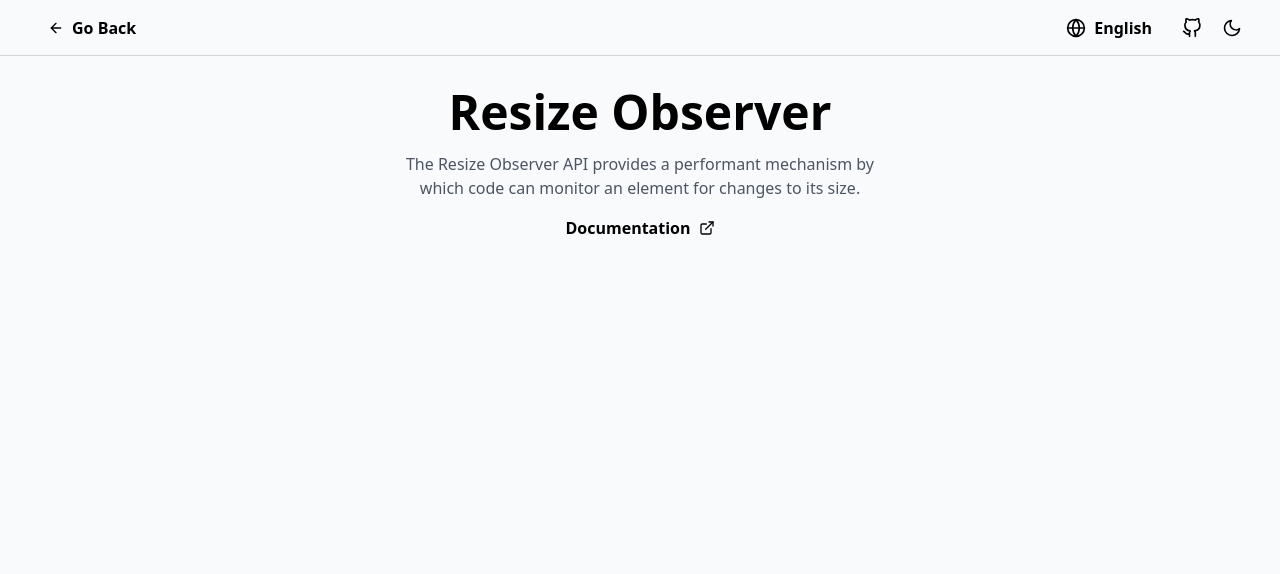
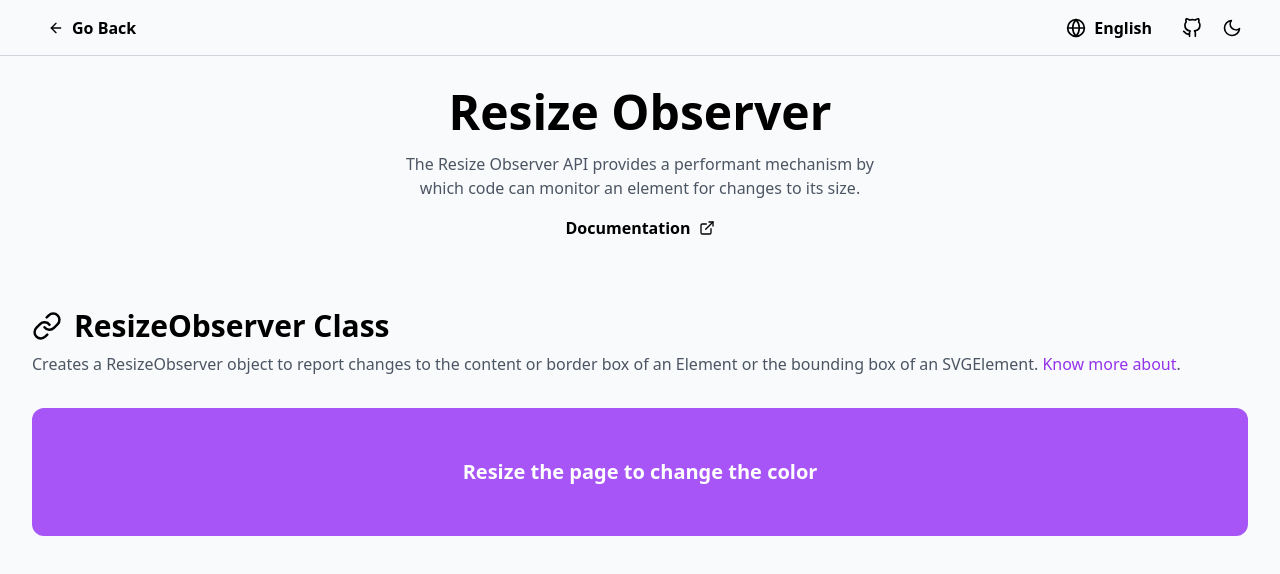
Before and after one commit to LuanEdCosta/react-web-apis, a React (Vite) app: page /resize-observer in a window 1280 px wide. Shown: the top 574 px of the page. Built offline with nearby package versions, Linux system fonts and the light colour scheme.

Commit message:
Create ResizeObserver example

```diff
--- /dev/null
+++ b/src/locales/EN/ResizeObserver.json
@@ -0,0 +1,7 @@
+{
+  "resizeObserverClass": {
+    "title": "ResizeObserver Class",
+    "subtitle": "Creates a ResizeObserver object to report changes to the content or border box of an Element or the bounding box of an SVGElement.",
+    "elementText": "Resize the page to change the color"
+  }
+}
--- a/src/locales/EN/index.ts
+++ b/src/locales/EN/index.ts
@@ -6,3 +6,4 @@ export { default as WebCrypto } from './WebCrypto.json'
 export { default as Languages } from './Languages.json'
 export { default as NotSupported } from './NotSupported.json'
 export { default as PageVisibility } from './PageVisibility.json'
+export { default as ResizeObserver } from './ResizeObserver.json'
--- /dev/null
+++ b/src/locales/PT_BR/ResizeObserver.json
@@ -0,0 +1,7 @@
+{
+  "resizeObserverClass": {
+    "title": "Classe ResizeObserver",
+    "subtitle": "Cria um objeto ResizeObserver para relatar alterações no conteúdo ou na caixa de borda de um Element ou na caixa delimitadora de um SVGElement.",
+    "elementText": "Redimensione a página para mudar a cor"
+  }
+}
--- a/src/locales/PT_BR/index.ts
+++ b/src/locales/PT_BR/index.ts
@@ -6,3 +6,4 @@ export { default as WebCrypto } from './WebCrypto.json'
 export { default as Languages } from './Languages.json'
 export { default as NotSupported } from './NotSupported.json'
 export { default as PageVisibility } from './PageVisibility.json'
+export { default as ResizeObserver } from './ResizeObserver.json'
--- a/src/pages/ResizeObserver/Links.ts
+++ b/src/pages/ResizeObserver/Links.ts
@@ -1,3 +1,9 @@
 export const LINKS = {
   DOCS: 'https://developer.mozilla.org/en-US/docs/Web/API/Resize_Observer_API',
+
+  COMPATIBILITY:
+    'https://developer.mozilla.org/en-US/docs/Web/API/Resize_Observer_API#browser_compatibility',
+
+  RESIZE_OBSERVER_CLASS:
+    'https://developer.mozilla.org/en-US/docs/Web/API/ResizeObserver/ResizeObserver',
 }
--- /dev/null
+++ b/src/pages/ResizeObserver/ResizeObserverClass.tsx
@@ -0,0 +1,61 @@
+import { useEffect, useMemo, useState } from 'react'
+import { useTranslation } from 'react-i18next'
+
+import { SectionHeader, ExternalLink } from 'src/components'
+
+import { LINKS } from './Links'
+
+export const ResizeObserverClass: React.FC = () => {
+  const { t } = useTranslation('ResizeObserver', {
+    keyPrefix: 'resizeObserverClass',
+  })
+
+  const { t: t1 } = useTranslation('Common')
+
+  const [elementColor, setElementColor] = useState('bg-purple-500')
+
+  const resizeObserver = useMemo(() => {
+    return new window.ResizeObserver((entries) => {
+      entries.forEach((entry) => {
+        if (entry.target.clientWidth < 1000) {
+          setElementColor('bg-green-500')
+        } else {
+          setElementColor('bg-purple-500')
+        }
+      })
+    })
+  }, [])
+
+  useEffect(() => {
+    resizeObserver.observe(document.documentElement)
+    return () => {
+      resizeObserver.unobserve(document.documentElement)
+    }
+  }, [resizeObserver])
+
+  return (
+    <div>
+      <SectionHeader
+        className="mb-8"
+        title={t('title')}
+        anchor="resizeObserverClass"
+        subtitle={
+          <>
+            <span>{t('subtitle')}</span>
+            &nbsp;
+            <ExternalLink href={LINKS.RESIZE_OBSERVER_CLASS}>
+              {t1('knowMoreAbout')}
+            </ExternalLink>
+            <span>.</span>
+          </>
+        }
+      />
+
+      <div
+        className={`h-32 w-full rounded-xl flex items-center justify-center font-bold text-xl text-white ${elementColor}`}
+      >
+        {t('elementText')}
+      </div>
+    </div>
+  )
+}
--- a/src/pages/ResizeObserver/index.tsx
+++ b/src/pages/ResizeObserver/index.tsx
@@ -1,12 +1,25 @@
 import { PageLayout } from 'src/layout'
-import { Navbar } from 'src/components'
+import { APINotSupported, Navbar } from 'src/components'
 
+import { LINKS } from './Links'
 import { Header } from './Header'
+import { ResizeObserverClass } from './ResizeObserverClass'
 
 export const ResizeObserver: React.FC = () => {
+  const isAPISupported = typeof window.ResizeObserver !== 'undefined'
+
   return (
     <PageLayout navbar={<Navbar />}>
       <Header />
+
+      <APINotSupported
+        isAPISupported={isAPISupported}
+        compatibilityLink={LINKS.COMPATIBILITY}
+      >
+        <div className="flex flex-col space-y-8">
+          <ResizeObserverClass />
+        </div>
+      </APINotSupported>
     </PageLayout>
   )
 }
```
